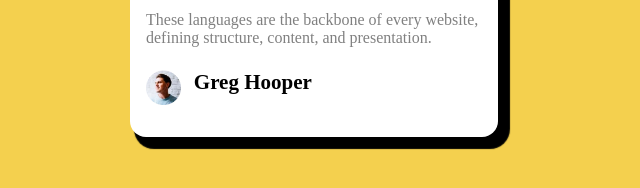
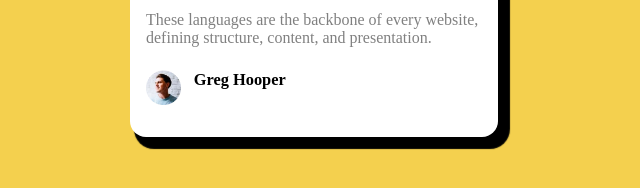
Before and after one commit to Luizadebrito/BLOG-Preview, a plain HTML site: page index.html in a window 1280 px wide. Shown: the part 504-692 px from the top of the page, 326-966 px from the left. Drawn offline with Linux system fonts and the light colour scheme.

Commit message:
changes on <h3>

```diff
--- a/index.html
+++ b/index.html
@@ -8,7 +8,7 @@
 
   <link rel="icon" type="image/png" sizes="32x32" href="./assets/images/favicon-32x32.png">
 
-  <title>Frontend Mentor | Blog preview card</title>
+  <title><h1>Frontend Mentor | Blog preview card</h1></title>
 
   </style>
 </head>
@@ -27,7 +27,7 @@
 
           <div class="image-avatar">
             <img src="assets/images/image-avatar.webp" alt="">
-            <h2>Greg Hooper</h2>
+            <h3>Greg Hooper</h3>
           </div>
 
         </div>
```
Also changed, not shown: style.css (line endings or trailing spaces).
